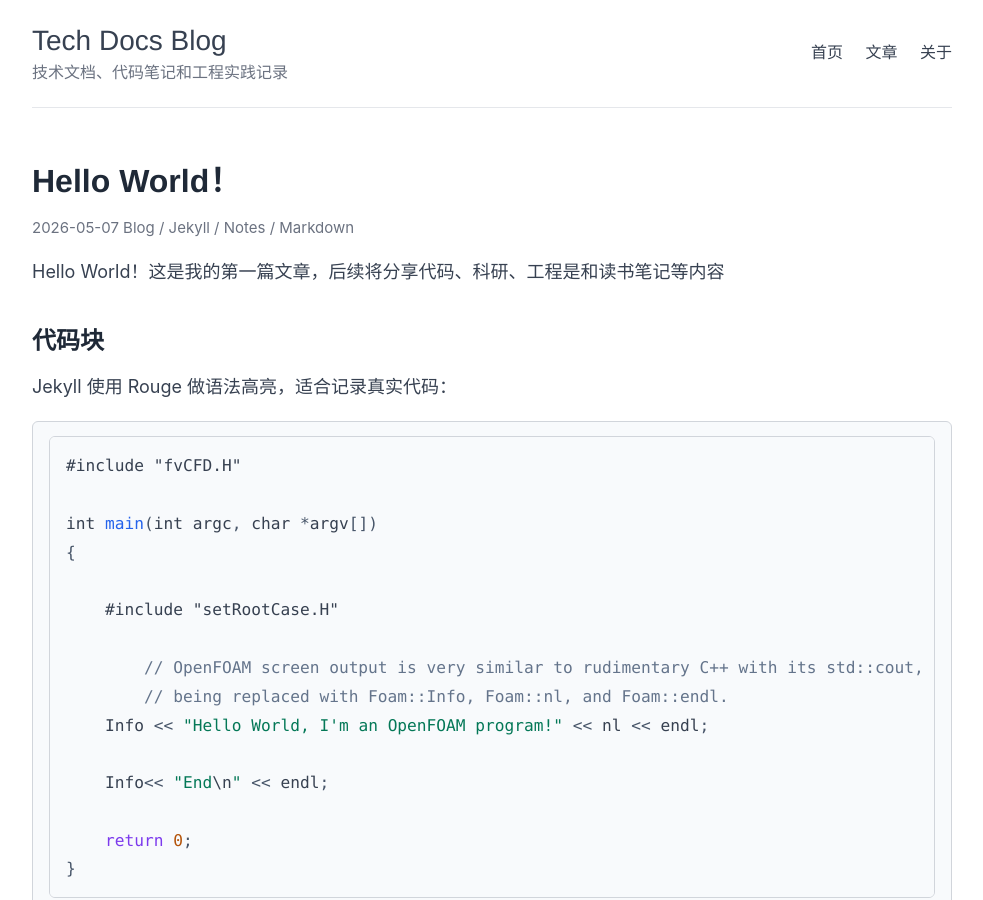
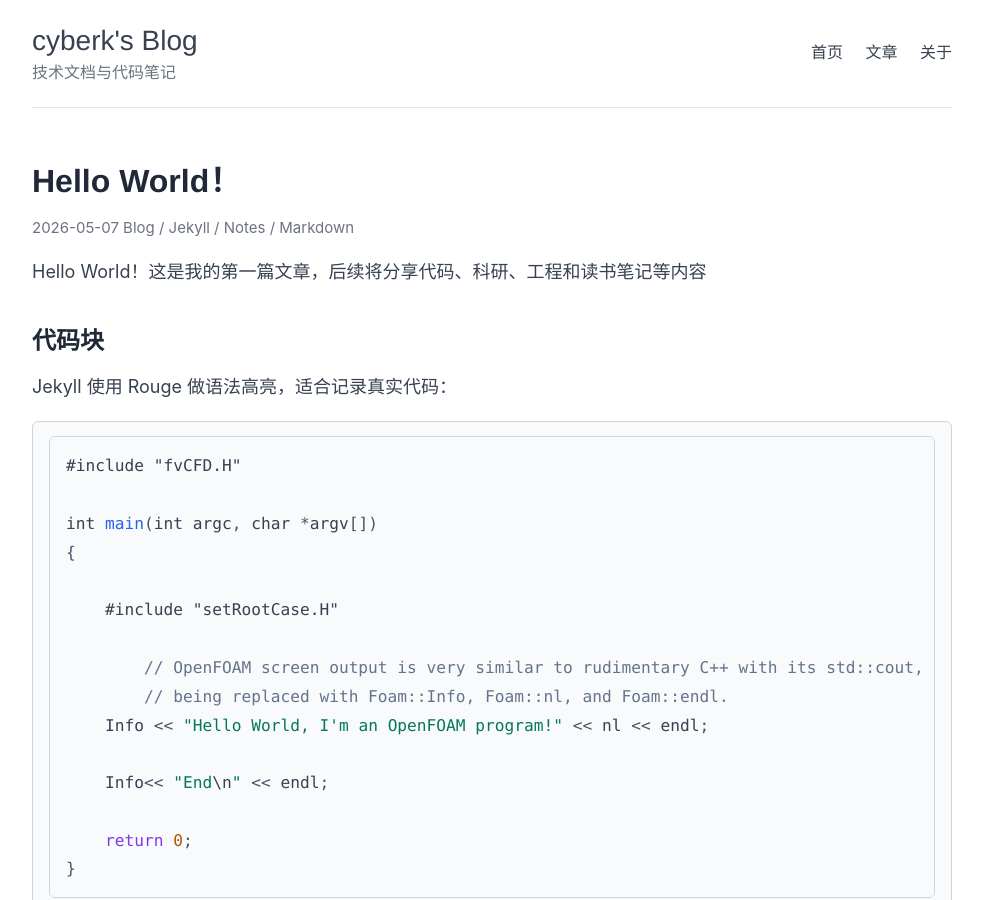
Before and after one commit to cyberk1895/cyberk1895.github.io, a Jekyll site: the page built from _posts/2026-05-07-hello-world.md, in a window 1280 px wide and 900 px high. Shown: the whole window, without its empty margins (148-1131 px from the left). Built offline with Jekyll 4.4.1, drawn with Linux system fonts in a browser that asks for light colours; some of the changed text lies outside the part shown.

```diff
--- a/_config.yml
+++ b/_config.yml
@@ -1,6 +1,6 @@
-name: Tech Docs Blog
-title: Tech Docs Blog
-description: 技术文档、代码笔记和工程实践记录
+name: cyberk's Blog
+title: cyberk's Blog
+description: 技术文档与代码笔记
 
 url: ""
 baseurl: ""
--- a/_posts/2026-05-07-hello-world.md
+++ b/_posts/2026-05-07-hello-world.md
@@ -4,7 +4,7 @@ title: "Hello World！"
 tags: [Blog, Jekyll, Notes, Markdown]
 ---
 
-Hello World！这是我的第一篇文章，后续将分享代码、科研、工程是和读书笔记等内容
+Hello World！这是我的第一篇文章，后续将分享代码、科研、工程和读书笔记等内容
 
 ## 代码块
 
```
Also changed, not shown: other parts of _posts/2026-05-07-hello-world.md (+1 -1 lines), _posts/2026-05-07-openfoam-hello-world.md (added, +26 -0 lines), index.md (+1 -1 lines).
